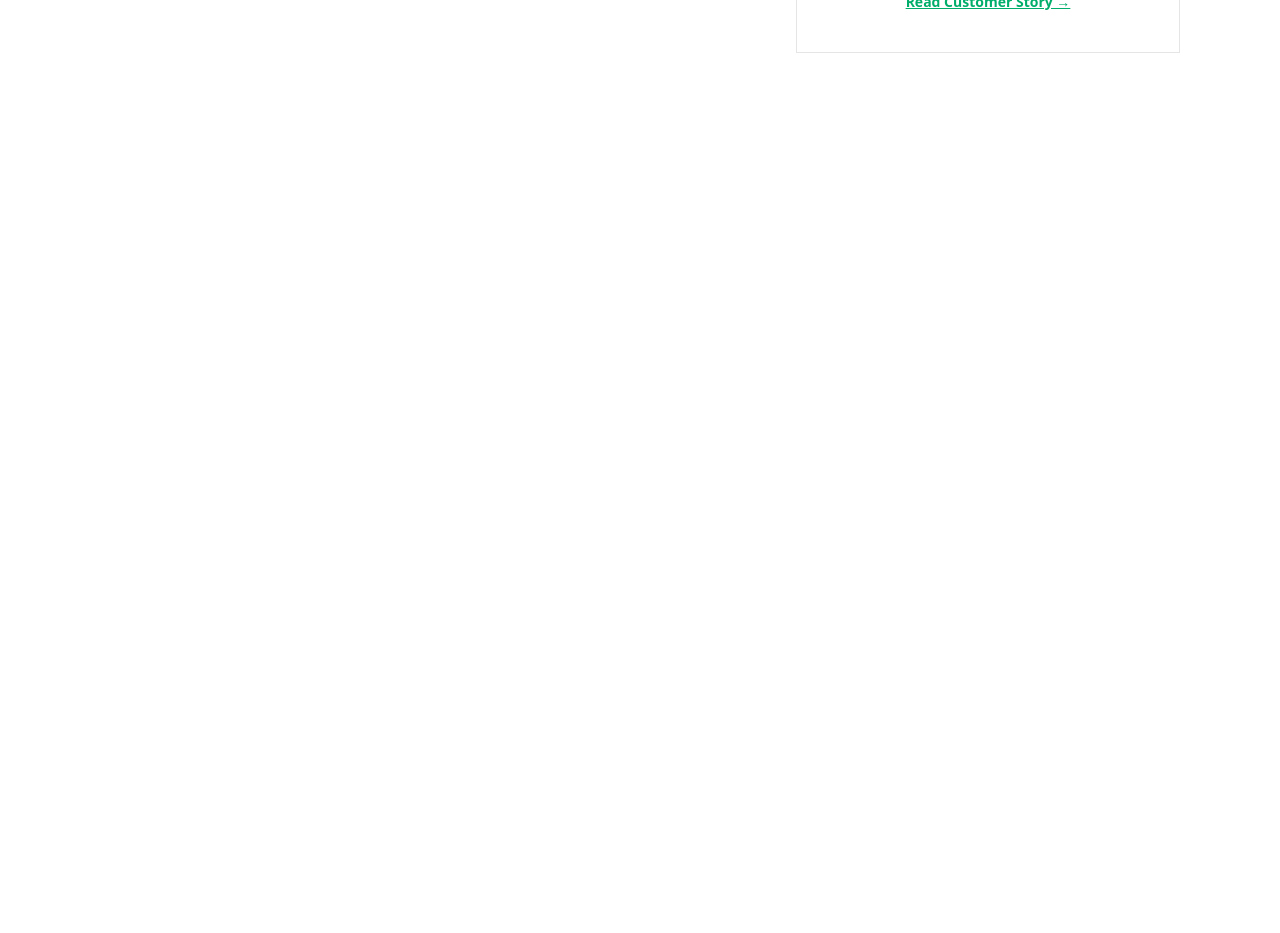
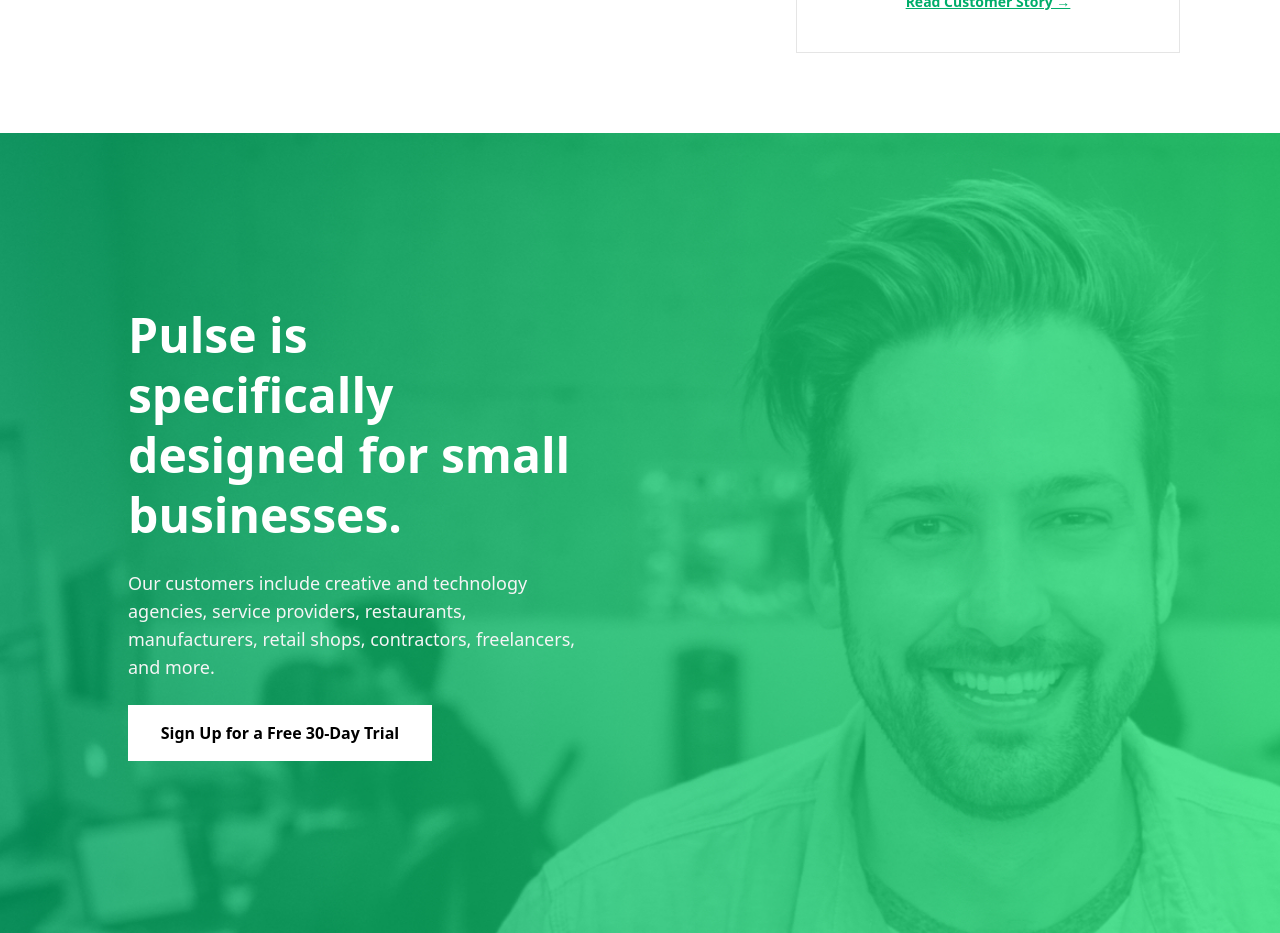
Before and after one commit to ShayokhShorfuddin/pulse, a React (Vite) app: page / in a window 1280 px wide. Shown: the part 3020-3953 px from the top of the page. Before the commit the page ends 3073 px from the top, so only its background shows below. Built offline with nearby package versions, Linux system fonts and the light colour scheme.

Commit message:
add small business section

```diff
--- a/src/App.tsx
+++ b/src/App.tsx
@@ -1,6 +1,7 @@
 import CustomerTestimonial from "./components/CustomerTestimonial";
 import Hero from "./components/Hero";
 import Navbar from "./components/Navbar";
+import SmallBusiness from "./components/SmallBusiness";
 import Testimonials from "./components/Testimonials";
 
 export default function App() {
@@ -10,6 +11,7 @@
 			<Hero />
 			<Testimonials />
 			<CustomerTestimonial />
+			<SmallBusiness />
 		</>
 	);
 }
--- /dev/null
+++ b/src/components/SmallBusiness.tsx
@@ -0,0 +1,24 @@
+export default function SmallBusiness() {
+	return (
+		<section className="bg-[url('@/assets/smile.png')] bg-no-repeat bg-cover bg-center h-[30rem] lg:h-[100svh] mt-20">
+			<div className="flex flex-col gap-y-6 max-w-md mx-5 lg:ml-[8rem] h-full justify-center">
+				<p className="text-[clamp(1.4rem,5.5vw,3rem)] font-bold leading-tight text-white">
+					Pulse is specifically designed for small businesses.
+				</p>
+
+				<p className="sm:text-lg text-neutral-100">
+					Our customers include creative and technology agencies, service
+					providers, restaurants, manufacturers, retail shops, contractors,
+					freelancers, and more.
+				</p>
+
+				<button
+					type="button"
+					className="hover:cursor-pointer bg-white py-4 px-1 font-bold max-w-[19rem]"
+				>
+					Sign Up for a Free 30-Day Trial
+				</button>
+			</div>
+		</section>
+	);
+}
```
Also changed, not shown: src/assets/smile.png (added).
